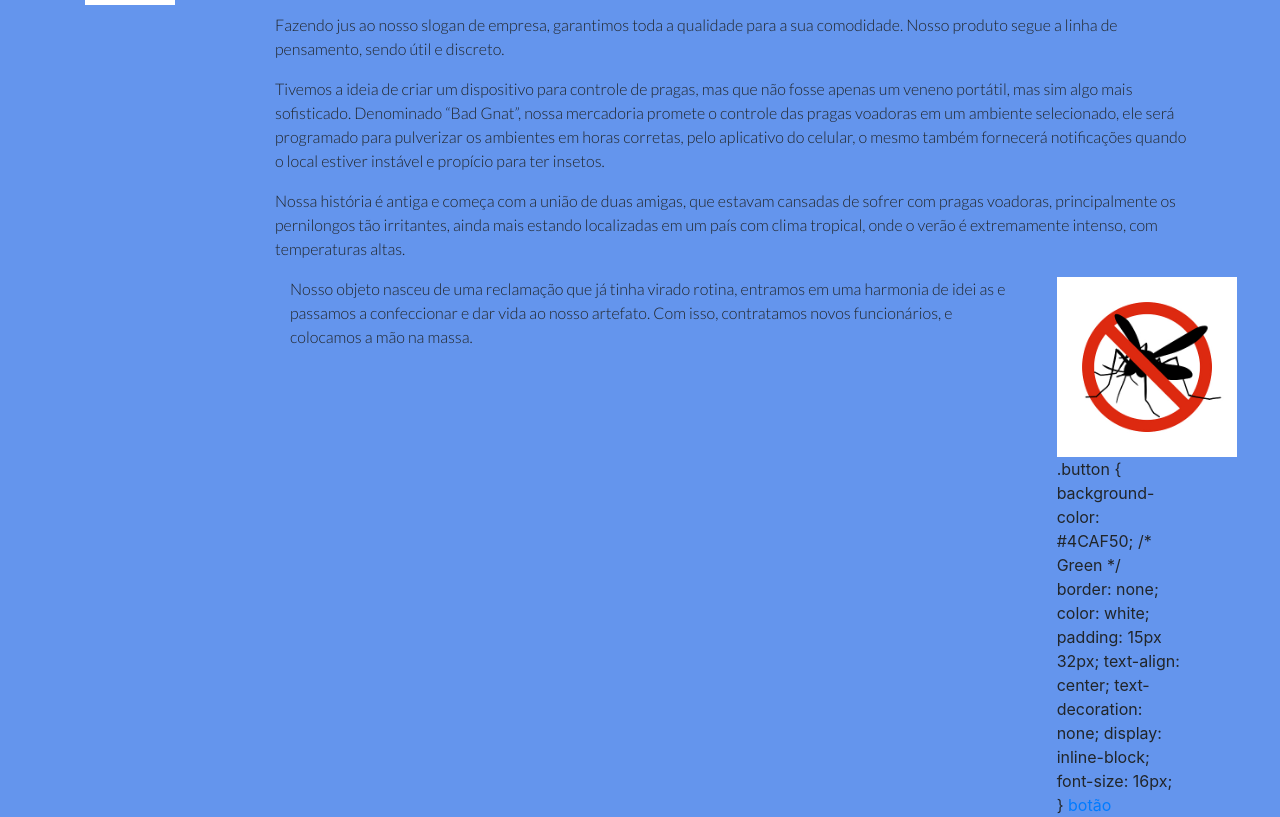
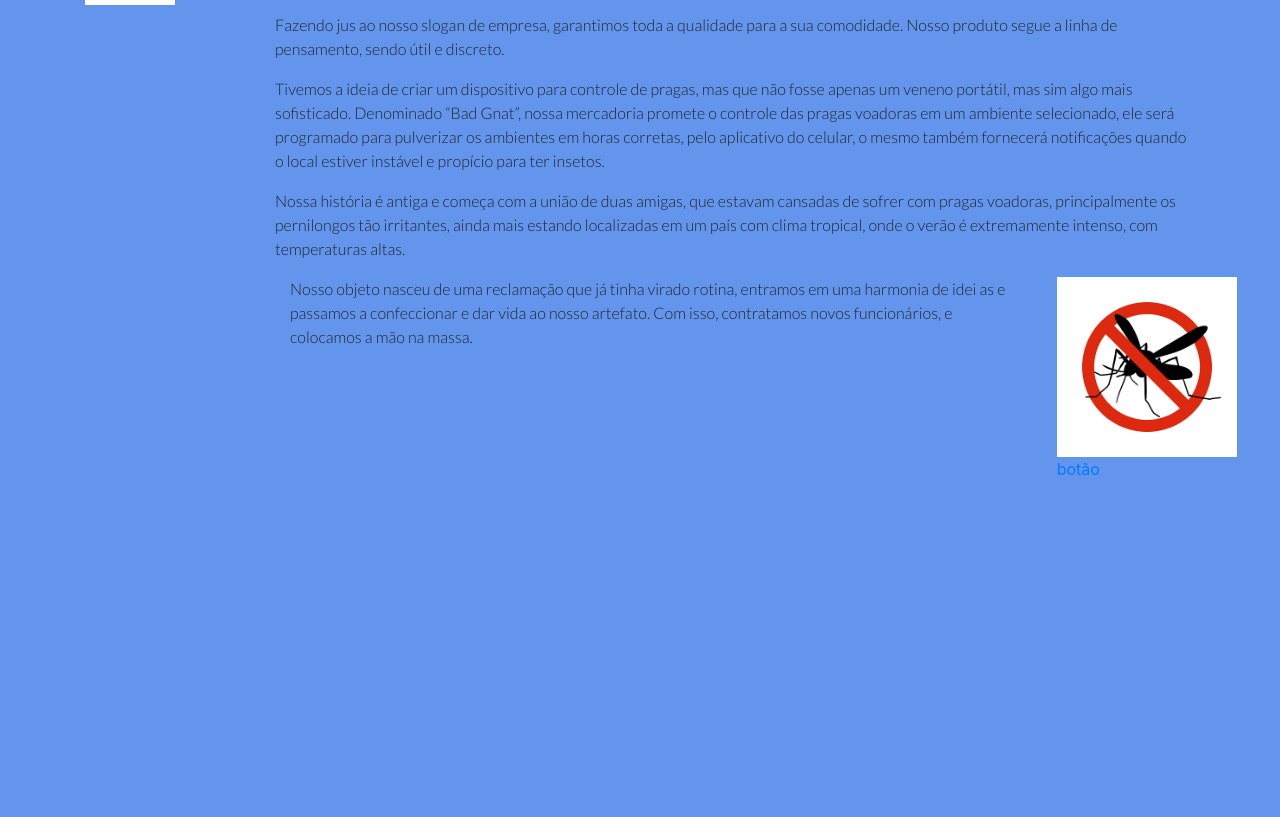
Before and after one commit to Queens-Technology/2RB--Queens-Technology.github.io, a plain HTML site: page index.html in a window 1280 px wide. Shown: the part 131-948 px from the top of the page. After the commit the page ends 800 px from the top, so only its background shows below. Drawn offline with nearby package versions, Linux system fonts and the light colour scheme.

Commit message:
Update index.html

```diff
--- a/index.html
+++ b/index.html
@@ -29,16 +29,7 @@
         </div>
    <div class="col-sm-12 col-lg-2">
        <img src="imgs/pernilongo/mosquito.jpg"  width="180" height="180">
-    .button {
-  background-color: #4CAF50; /* Green */
-  border: none;
-  color: white;
-  padding: 15px 32px;
-  text-align: center;
-  text-decoration: none;
-  display: inline-block;
-  font-size: 16px;
-}
+
     <a href="contato.html">botão</a>
 
     <script src="https://code.jquery.com/jquery-3.2.1.slim.min.js" integrity="sha384-KJ3o2DKtIkvYIK3UENzmM7KCkRr/rE9/Qpg6aAZGJwFDMVNA/GpGFF93hXpG5KkN" crossorigin="anonymous"></script>
```
